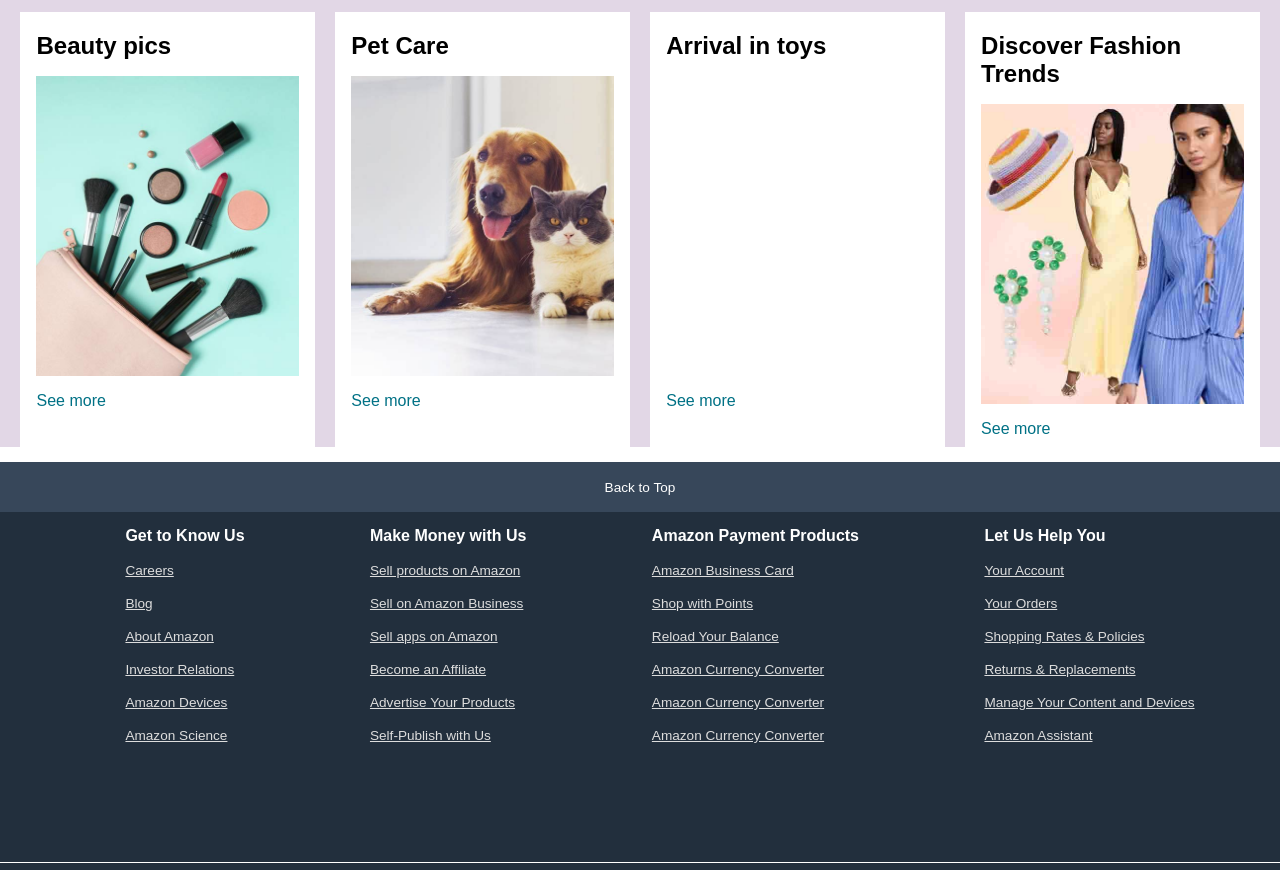
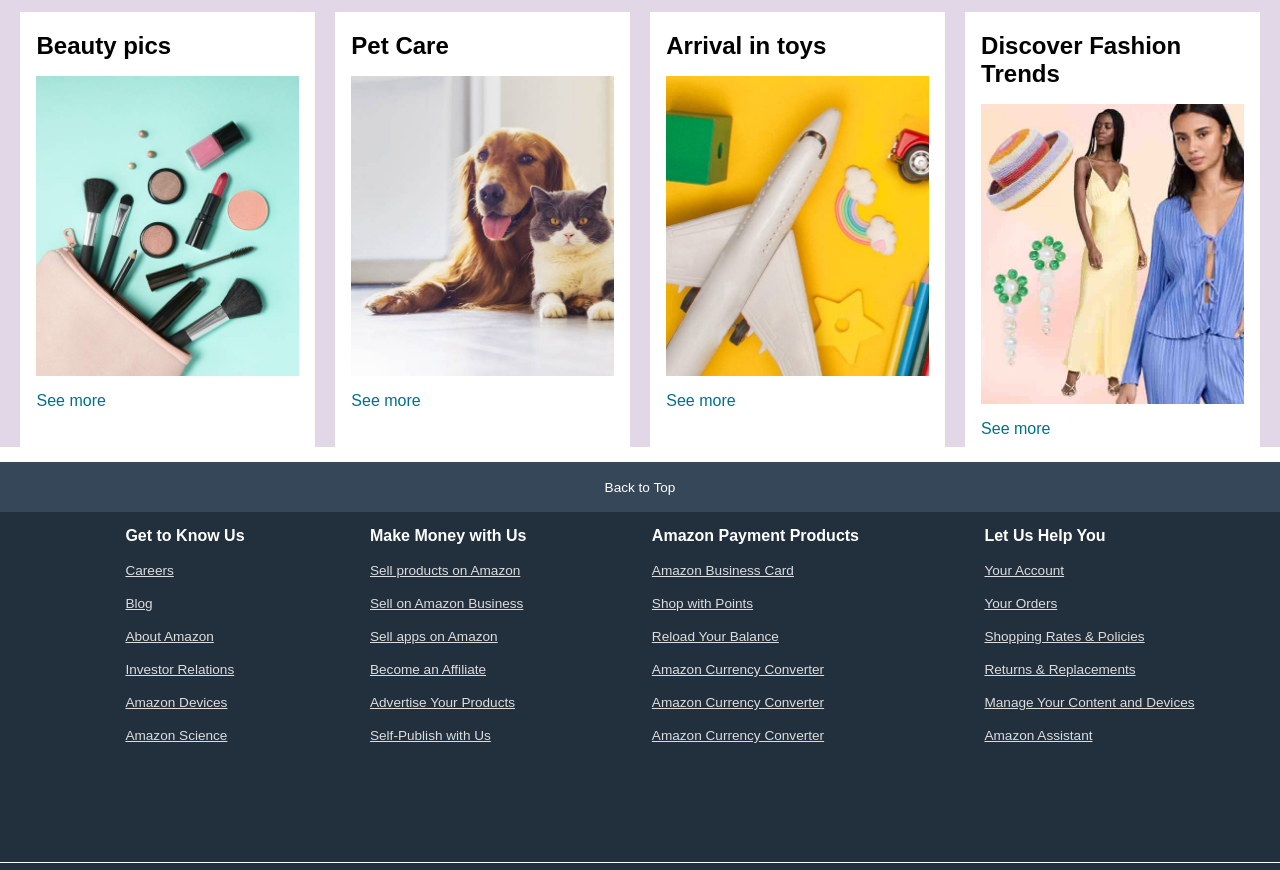
Before and after one commit to Preaah05/Amazon_clone, a plain HTML site: page index.html in a window 1280 px wide. Shown: the part 932-1802 px from the top of the page. Drawn offline with Linux system fonts and the light colour scheme; files whose address does not match are found by name.

Commit message:
Update index.html

```diff
--- a/index.html
+++ b/index.html
@@ -125,7 +125,7 @@
                 <div class="box-content">
                     <h2>Arrival in toys</h2>
                     <div class="box-img"
-                        style="background-image: url('amazonProjectImages/box7_image.jpg');"></div>
+                        style="background-image: url('box7_image.jpg');"></div>
                     <p>See more</p>
                 </div>
             </div>
```
